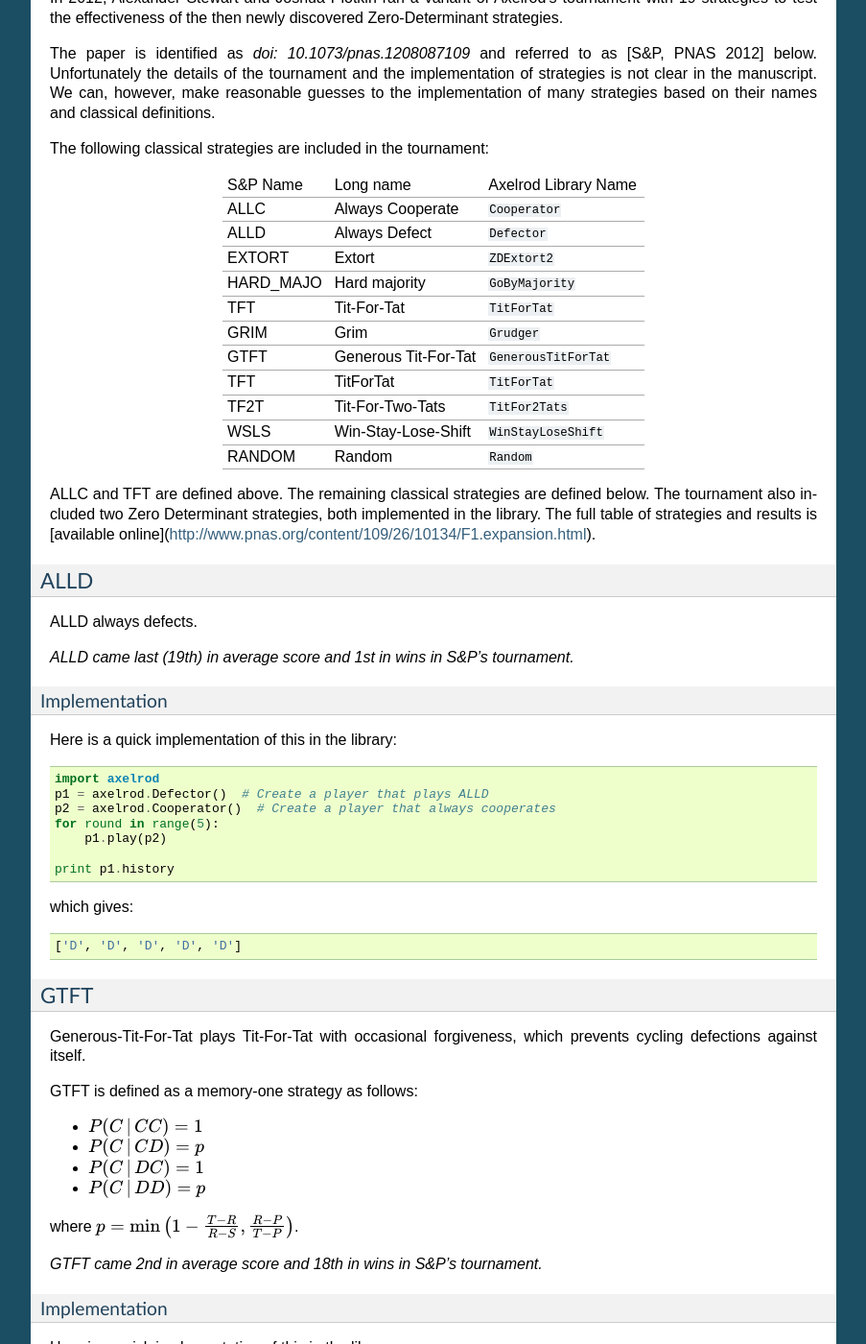
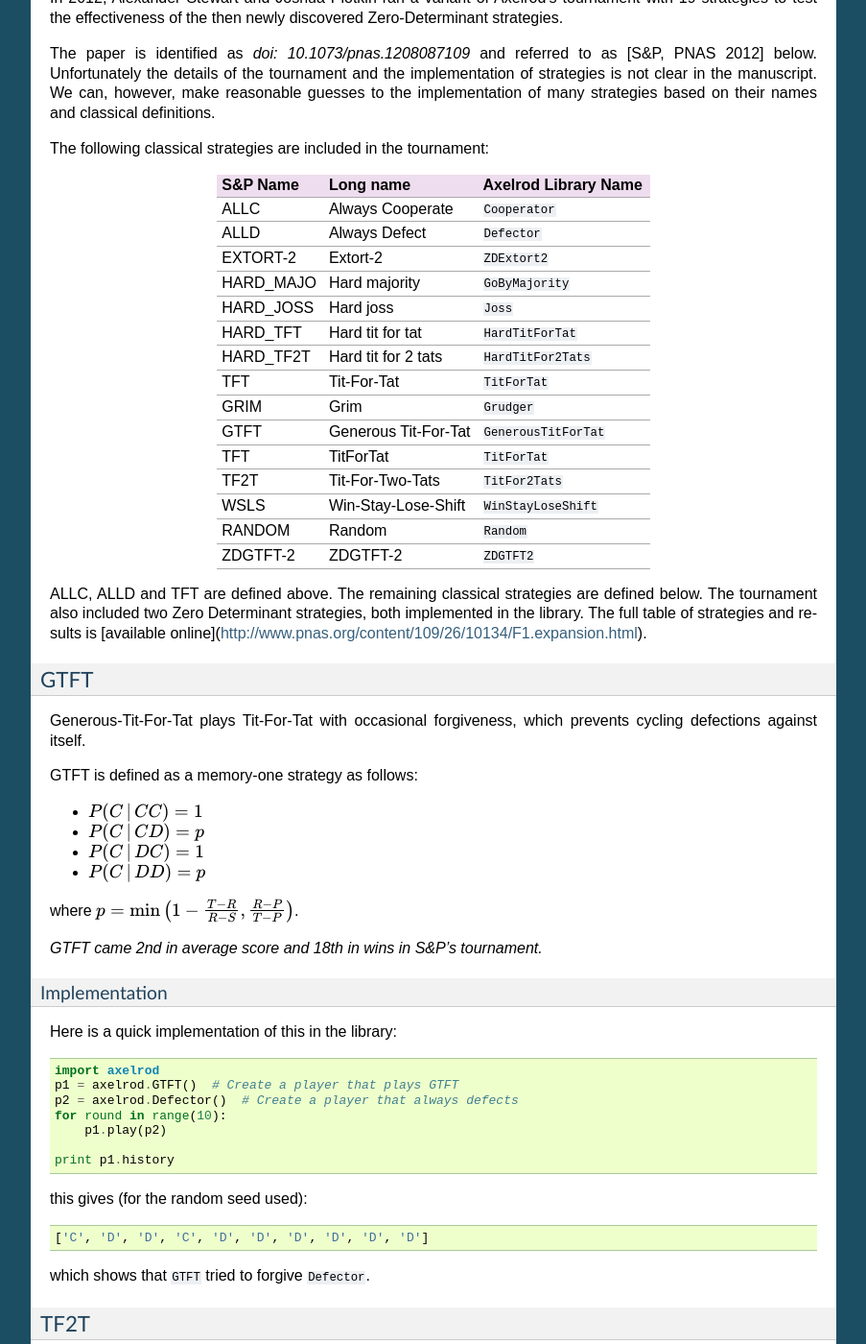
Before and after one commit to Axelrod-Python/Axelrod, a Sphinx documentation site: the page built from docs/overview_of_strategies.rst, in a window 1280 px wide and 1400 px high, scrolled down 7165 px. Shown: the whole window at 96% size, without its empty margins (198-1101 px from the left). Built offline with Sphinx 7.4.7, drawn with Linux system fonts in a browser that asks for light colours.

Commit message:
Updating table
- toprule
- some strategies were missing

```diff
--- a/docs/overview_of_strategies.rst
+++ b/docs/overview_of_strategies.rst
@@ -429,14 +429,20 @@ The following classical strategies are included in the tournament:
 
 +----------+----------------------+--------------------------+
 | S&P Name | Long name            | Axelrod Library Name     |
-+----------+----------------------+--------------------------+
++==========+======================+==========================+
 | ALLC     | Always Cooperate     | :code:`Cooperator`       |
 +----------+----------------------+--------------------------+
 | ALLD     | Always Defect        | :code:`Defector`         |
 +----------+----------------------+--------------------------+
-| EXTORT   | Extort               | :code:`ZDExtort2`        |
+| EXTORT-2 | Extort-2             | :code:`ZDExtort2`        |
 +----------+----------------------+--------------------------+
 | HARD_MAJO| Hard majority        | :code:`GoByMajority`     |
++----------+----------------------+--------------------------+
+| HARD_JOSS| Hard joss            | :code:`Joss`             |
++----------+----------------------+--------------------------+
+| HARD_TFT | Hard tit for tat     | :code:`HardTitForTat`    |
++----------+----------------------+--------------------------+
+| HARD_TF2T| Hard tit for 2 tats  | :code:`HardTitFor2Tats`  |
 +----------+----------------------+--------------------------+
 | TFT      | Tit-For-Tat          | :code:`TitForTat`        |
 +----------+----------------------+--------------------------+
@@ -452,34 +458,12 @@ The following classical strategies are included in the tournament:
 +----------+----------------------+--------------------------+
 | RANDOM   | Random               | :code:`Random`           |
 +----------+----------------------+--------------------------+
+| ZDGTFT-2 | ZDGTFT-2             | :code:`ZDGTFT2`          |
++----------+----------------------+--------------------------+
 
-ALLC and TFT are defined above. The remaining classical strategies are defined
+ALLC, ALLD and TFT are defined above. The remaining classical strategies are defined
 below. The tournament also included two Zero Determinant strategies, both implemented in the library. The full table of strategies and results is
 [available online](http://www.pnas.org/content/109/26/10134/F1.expansion.html).
-
-ALLD
-^^^^
-
-ALLD always defects.
-
-*ALLD came last (19th) in average score and 1st in wins in S&P's tournament.*
-
-Implementation
-**************
-
-Here is a quick implementation of this in the library::
-
-   import axelrod
-   p1 = axelrod.Defector()  # Create a player that plays ALLD
-   p2 = axelrod.Cooperator()  # Create a player that always cooperates
-   for round in range(5):
-       p1.play(p2)
-
-   print p1.history
-
-which gives::
-
-   ['D', 'D', 'D', 'D', 'D']
 
 GTFT
 ^^^^
@@ -706,7 +690,6 @@ Implementation
 HARD_JOSS as described above is implemented in the library as `Joss` and is
 the same as the Joss strategy from `Axelrod's first tournament`_.
 
-
 HARD_MAJO
 ^^^^^^^^^
 
```
